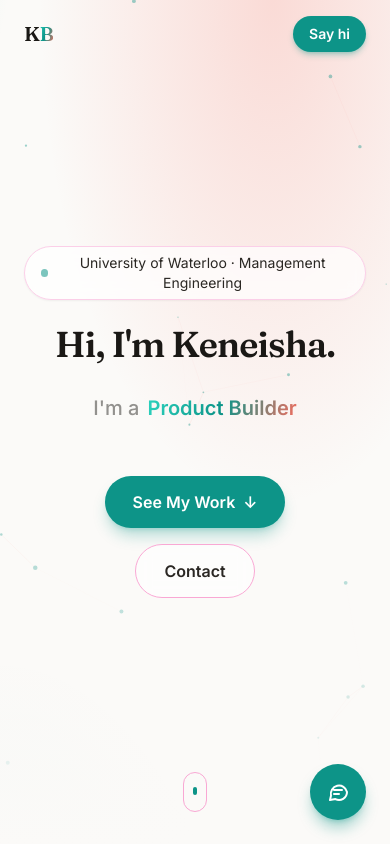
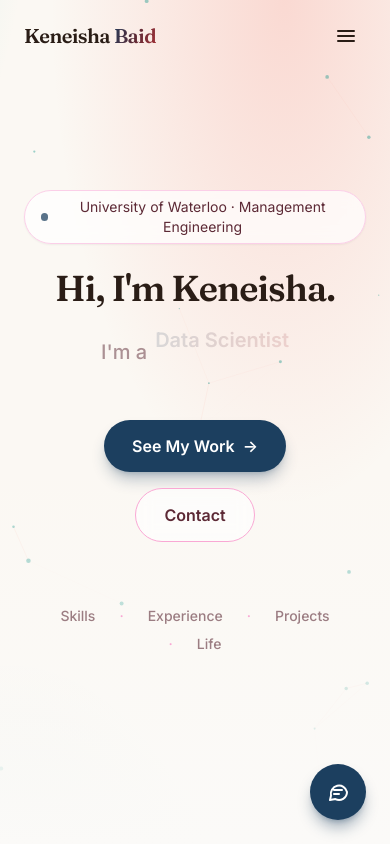
Before and after one commit to Keneisha3/keneisha-baid-portfolio, a React (Vite) app: page / in a window 390 px wide. Shown: the top 844 px of the page. Built offline with nearby package versions, Linux system fonts and the light colour scheme.

Commit message:
Convert to multi-page navigation; apply Pantone Blue Opal / Rhythmic Red palette

```diff
--- a/src/App.jsx
+++ b/src/App.jsx
@@ -8,54 +8,82 @@ import Interests from "./components/Interests";
 import Contact from "./components/Contact";
 import ChatWidget from "./components/ChatWidget";
 
-// Soft divider between sections.
-function Divider() {
-  return (
-    <div className="mx-auto h-px max-w-7xl bg-gradient-to-r from-transparent via-pink-200 to-transparent" />
-  );
-}
-
-// Tiny hash-based router so "Life" lives on its own page (#/life).
+// Tiny hash-based router so each nav item is its own page (#/skills, #/work, ...).
 function useHashRoute() {
-  const [route, setRoute] = useState(window.location.hash);
+  const [hash, setHash] = useState(window.location.hash || "#/");
   useEffect(() => {
-    const onChange = () => setRoute(window.location.hash);
+    const onChange = () => setHash(window.location.hash || "#/");
     window.addEventListener("hashchange", onChange);
     return () => window.removeEventListener("hashchange", onChange);
   }, []);
-  return route;
+  return hash;
+}
+
+// Pushes page content below the fixed navbar.
+function Page({ children }) {
+  return <main className="pt-20">{children}</main>;
 }
 
 export default function App() {
-  const route = useHashRoute();
-  const isLife = route.startsWith("#/life");
+  const hash = useHashRoute();
+  const route = (hash.replace(/^#\/?/, "") || "home").toLowerCase();
 
-  // Jump to top when switching between the home page and the Life page.
+  // Always start a freshly-loaded page at the top.
   useEffect(() => {
-    if (route === "#/life" || route === "#/") window.scrollTo(0, 0);
+    window.scrollTo(0, 0);
   }, [route]);
+
+  let page;
+  switch (route) {
+    case "skills":
+      page = (
+        <Page>
+          <Skills />
+        </Page>
+      );
+      break;
+    case "experience":
+      page = (
+        <Page>
+          <Timeline />
+        </Page>
+      );
+      break;
+    case "work":
+    case "projects":
+      page = (
+        <Page>
+          <Projects />
+        </Page>
+      );
+      break;
+    case "life":
+      page = (
+        <Page>
+          <Interests standalone />
+        </Page>
+      );
+      break;
+    case "contact":
+      page = (
+        <Page>
+          <Contact />
+        </Page>
+      );
+      break;
+    default:
+      // Home: hero + short previews that link into the dedicated pages.
+      page = (
+        <main>
+          <Hero />
+        </main>
+      );
+  }
 
   return (
     <div className="relative min-h-screen bg-blush-50 text-plum-700">
-      <Navbar />
-      {isLife ? (
-        <main>
-          <Interests standalone />
-          <Contact />
-        </main>
-      ) : (
-        <main>
-          <Hero />
-          <Skills />
-          <Divider />
-          <Timeline />
-          <Divider />
-          <Projects />
-          <Divider />
-          <Interests />
-          <Contact />
-        </main>
-      )}
+      <Navbar route={route} />
+      {page}
       <ChatWidget />
     </div>
   );
--- a/src/components/Hero.jsx
+++ b/src/components/Hero.jsx
@@ -140,35 +140,41 @@ export default function Hero() {
           className="mt-12 flex flex-col items-center justify-center gap-4 sm:flex-row"
         >
           <a
-            href="#projects"
-            className="group inline-flex items-center gap-2 rounded-full bg-pink-500 px-7 py-3.5 text-base font-semibold text-white shadow-lg shadow-pink-500/30 transition-all hover:scale-105 hover:bg-pink-400"
+            href="#/work"
+            className="group inline-flex items-center gap-2 rounded-full bg-pink-500 px-7 py-3.5 text-base font-semibold text-white shadow-lg shadow-pink-500/30 transition-all hover:scale-105 hover:bg-pink-600"
           >
             See My Work
-            <span className="transition-transform group-hover:translate-y-0.5">↓</span>
+            <span className="transition-transform group-hover:translate-x-0.5">→</span>
           </a>
           <a
-            href="#contact"
+            href="#/contact"
             className="rounded-full border border-pink-300 bg-white/60 px-7 py-3.5 text-base font-semibold text-plum-700 backdrop-blur transition-colors hover:border-pink-500 hover:text-pink-600"
           >
             Contact
           </a>
         </motion.div>
+
+        <motion.nav
+          initial={{ opacity: 0, y: 20 }}
+          animate={{ opacity: 1, y: 0 }}
+          transition={{ delay: 1.4 }}
+          className="mt-16 flex flex-wrap items-center justify-center gap-x-6 gap-y-2 text-sm font-medium text-plum-700/60"
+        >
+          {[
+            { href: "#/skills", label: "Skills" },
+            { href: "#/experience", label: "Experience" },
+            { href: "#/work", label: "Projects" },
+            { href: "#/life", label: "Life" },
+          ].map((l, i) => (
+            <span key={l.href} className="flex items-center gap-x-6">
+              {i > 0 && <span className="text-pink-300">·</span>}
+              <a href={l.href} className="transition-colors hover:text-pink-600">
+                {l.label}
+              </a>
+            </span>
+          ))}
+        </motion.nav>
       </div>
-
-      <motion.div
-        initial={{ opacity: 0 }}
-        animate={{ opacity: 1 }}
-        transition={{ delay: 1.6 }}
-        className="absolute bottom-8 left-1/2 -translate-x-1/2"
-      >
-        <div className="flex h-10 w-6 items-start justify-center rounded-full border border-pink-300 p-1.5">
-          <motion.span
-            animate={{ y: [0, 12, 0] }}
-            transition={{ duration: 1.6, repeat: Infinity }}
-            className="h-2 w-1 rounded-full bg-pink-500"
-          />
-        </div>
-      </motion.div>
     </section>
   );
 }
--- a/src/components/Navbar.jsx
+++ b/src/components/Navbar.jsx
@@ -2,15 +2,16 @@ import { useEffect, useState } from "react";
 import { motion } from "framer-motion";
 
 const LINKS = [
-  { href: "#/life", label: "Life" },
-  { href: "/#skills", label: "Skills" },
-  { href: "/#experience", label: "Experience" },
-  { href: "/#projects", label: "Projects" },
-  { href: "/#contact", label: "Contact" },
+  { route: "skills", href: "#/skills", label: "Skills" },
+  { route: "experience", href: "#/experience", label: "Experience" },
+  { route: "work", href: "#/work", label: "Projects" },
+  { route: "life", href: "#/life", label: "Life" },
+  { route: "contact", href: "#/contact", label: "Contact" },
 ];
 
-export default function Navbar() {
+export default function Navbar({ route = "home" }) {
   const [scrolled, setScrolled] = useState(false);
+  const [menuOpen, setMenuOpen] = useState(false);
 
   useEffect(() => {
     const onScroll = () => setScrolled(window.scrollY > 40);
@@ -19,40 +20,86 @@ export default function Navbar() {
     return () => window.removeEventListener("scroll", onScroll);
   }, []);
 
+  // Close the mobile menu whenever the route changes.
+  useEffect(() => setMenuOpen(false), [route]);
+
   return (
     <motion.header
       initial={{ y: -80, opacity: 0 }}
       animate={{ y: 0, opacity: 1 }}
       transition={{ duration: 0.6, ease: "easeOut" }}
       className={`fixed inset-x-0 top-0 z-40 transition-all duration-300 ${
-        scrolled
-          ? "border-b border-pink-100 bg-blush-50/85 backdrop-blur-md"
+        scrolled || menuOpen
+          ? "border-b border-blush-200 bg-blush-50/90 backdrop-blur-md"
           : "border-b border-transparent"
       }`}
     >
       <nav className="mx-auto flex max-w-7xl items-center justify-between px-6 py-4 md:px-12">
-        <a href="/#hero" className="font-display text-xl font-semibold tracking-tight text-plum-900">
-          K<span className="gradient-text">B</span>
+        <a
+          href="#/"
+          className="font-display text-xl font-semibold tracking-tight text-plum-900"
+        >
+          Keneisha<span className="gradient-text"> Baid</span>
         </a>
-        <ul className="hidden items-center gap-7 md:flex">
-          {LINKS.map((l) => (
-            <li key={l.href}>
+
+        <ul className="hidden items-center gap-1 md:flex">
+          {LINKS.map((l) => {
+            const active = route === l.route;
+            return (
+              <li key={l.route}>
                 <a
                   href={l.href}
-                className="text-sm font-medium text-plum-700/70 transition-colors hover:text-pink-600"
+                  className={`rounded-full px-4 py-2 text-sm font-medium transition-colors ${
+                    active
+                      ? "bg-pink-500 text-white"
+                      : "text-plum-700/70 hover:bg-blush-100 hover:text-pink-600"
+                  }`}
                 >
                   {l.label}
                 </a>
               </li>
-          ))}
+            );
+          })}
         </ul>
+
+        {/* Mobile toggle */}
+        <button
+          onClick={() => setMenuOpen((o) => !o)}
+          aria-label="Toggle menu"
+          className="flex h-10 w-10 items-center justify-center rounded-full text-plum-900 md:hidden"
+        >
+          <svg className="h-6 w-6" fill="none" viewBox="0 0 24 24" stroke="currentColor" strokeWidth={2}>
+            {menuOpen ? (
+              <path strokeLinecap="round" d="M6 6l12 12M18 6L6 18" />
+            ) : (
+              <path strokeLinecap="round" d="M4 7h16M4 12h16M4 17h16" />
+            )}
+          </svg>
+        </button>
+      </nav>
+
+      {/* Mobile menu */}
+      {menuOpen && (
+        <ul className="flex flex-col gap-1 px-6 pb-4 md:hidden">
+          {LINKS.map((l) => {
+            const active = route === l.route;
+            return (
+              <li key={l.route}>
                 <a
-          href="/#contact"
-          className="rounded-full bg-pink-500 px-4 py-2 text-sm font-semibold text-white shadow-md shadow-pink-500/30 transition-transform hover:scale-105"
+                  href={l.href}
+                  className={`block rounded-xl px-4 py-2.5 text-sm font-medium transition-colors ${
+                    active
+                      ? "bg-pink-500 text-white"
+                      : "text-plum-700/80 hover:bg-blush-100"
+                  }`}
                 >
-          Say hi
+                  {l.label}
                 </a>
-      </nav>
+              </li>
+            );
+          })}
+        </ul>
+      )}
     </motion.header>
   );
 }
--- a/src/index.css
+++ b/src/index.css
@@ -12,8 +12,8 @@ html {
 
 body {
   margin: 0;
-  background-color: #FBFAF8;
-  color: #3D3A36;
+  background-color: #FBF8F3;
+  color: #4A3526;
   font-family: "Inter", ui-sans-serif, system-ui, -apple-system, sans-serif;
   -webkit-font-smoothing: antialiased;
   -moz-osx-font-smoothing: grayscale;
@@ -25,19 +25,19 @@ body {
   height: 10px;
 }
 ::-webkit-scrollbar-track {
-  background: #F4F1EC;
+  background: #F4EADD;
 }
 ::-webkit-scrollbar-thumb {
-  background: #D6CFC2;
+  background: #D9BD9F;
   border-radius: 6px;
 }
 ::-webkit-scrollbar-thumb:hover {
-  background: #0D9488;
+  background: #1C3F5F;
 }
 
 ::selection {
-  background: #99F6E4;
-  color: #115E59;
+  background: #AFC7DE;
+  color: #10293C;
 }
 
 @layer components {
@@ -56,7 +56,7 @@ body {
 }
 
 .gradient-text {
-  background: linear-gradient(110deg, #2DD4BF 0%, #0D9488 50%, #F76C5E 100%);
+  background: linear-gradient(110deg, #1C3F5F 0%, #5C2935 55%, #A4343A 100%);
   -webkit-background-clip: text;
   background-clip: text;
   -webkit-text-fill-color: transparent;
@@ -73,7 +73,7 @@ body {
 /* Recharts tooltip on light bg */
 .recharts-default-tooltip {
   background-color: #ffffff !important;
-  border: 1px solid #99F6E4 !important;
+  border: 1px solid #AFC7DE !important;
   border-radius: 12px !important;
-  box-shadow: 0 8px 24px rgba(13, 148, 136, 0.12) !important;
+  box-shadow: 0 8px 24px rgba(28, 63, 95, 0.12) !important;
 }
--- a/tailwind.config.js
+++ b/tailwind.config.js
@@ -4,35 +4,43 @@ export default {
   theme: {
     extend: {
       colors: {
-        // Warm-stone neutrals with a teal primary + coral secondary accent.
+        // Pantone-inspired palette: Blue Opal primary, Rhythmic Red secondary,
+        // warm Amberlight/Toffee neutrals, Skyway as a soft accent.
         // Token names kept (blush/pink/rose/plum) so components re-skin in place.
-        // blush = warm neutral surfaces
+
+        // blush = warm Amberlight neutral surfaces
         blush: {
-          50: "#FBFAF8",
-          100: "#F4F1EC",
-          200: "#E7E2D9",
-          300: "#D6CFC2",
-          400: "#A8A096",
+          50: "#FBF8F3",
+          100: "#F4EADD",
+          200: "#E8D6C2",
+          300: "#D9BD9F",
+          400: "#B5946F",
         },
-        // pink = PRIMARY accent (teal)
+        // pink = PRIMARY accent (Blue Opal) + Skyway lighter step
         pink: {
-          DEFAULT: "#0D9488",
-          400: "#2DD4BF",
-          500: "#0D9488",
-          600: "#0F766E",
-          700: "#115E59",
+          DEFAULT: "#1C3F5F",
+          400: "#6E92B4", // Skyway-leaning
+          500: "#1C3F5F",
+          600: "#163750",
+          700: "#10293C",
         },
-        // rose = SECONDARY accent (coral)
+        // rose = SECONDARY accent (Rhythmic Red / Syrah)
         rose: {
-          DEFAULT: "#F76C5E",
-          400: "#FB8C7E",
-          500: "#F76C5E",
+          DEFAULT: "#A4343A",
+          400: "#C0565B",
+          500: "#A4343A",
+          700: "#6E1E2E", // Syrah
         },
-        // plum = text / deep ink
+        // skyway = soft blue accent
+        skyway: {
+          DEFAULT: "#AFC7DE",
+          400: "#AFC7DE",
+        },
+        // plum = Toffee / Tawny Port deep ink for text
         plum: {
-          DEFAULT: "#3D3A36",
-          700: "#2A2723",
-          900: "#1A1815",
+          DEFAULT: "#4A3526",
+          700: "#5C2935", // Tawny Port
+          900: "#2A1D16",
         },
       },
       fontFamily: {
```
Lines whose indentation alone changed are shown as unchanged.
